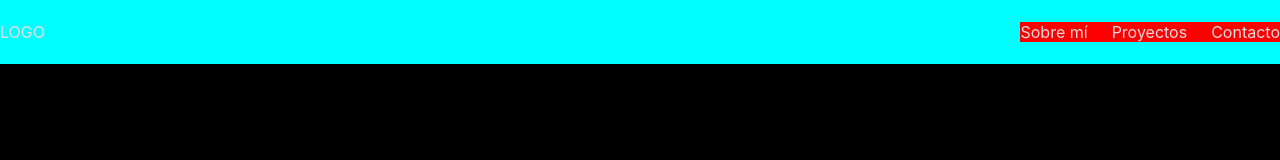
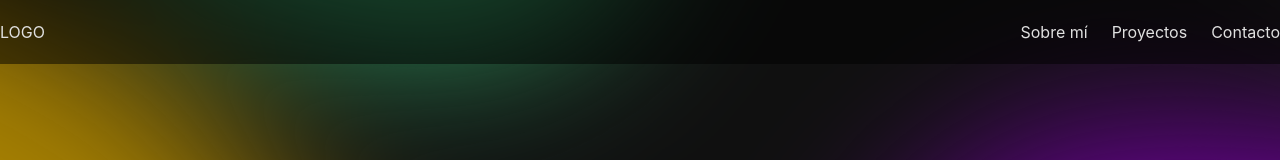
Before and after one commit to joseantonioverdugo/portfolio, a React (Vite) app: page / in a window 1280 px wide. Shown: the top 160 px of the page. Built offline with nearby package versions, Linux system fonts and the light colour scheme.

Commit message:
estilando circulos y principal

```diff
--- a/src/App.jsx
+++ b/src/App.jsx
@@ -1,5 +1,5 @@
 import Principal from './components/principal/Principal'
-import Circulos from './components/Circulos'
+import Circulos from './components/circulos/Circulos'
 import Navbar from './components/navbar/Navbar'
 import Proyectos from './components/Proyectos'
 import About from './components/About'
@@ -9,15 +9,13 @@ import Footer from './components/Footer'
 const App = () => {
   return (
     <>
-      {/* <Circulos /> */}
       <Navbar />
-      <div className='Wrapper'>
-        <Principal />
-        <Proyectos />
-        <About />
-        <Contacto />
-        <Footer />
-      </div>
+      <Circulos />
+      <Principal />
+      <Proyectos />
+      <About />
+      <Contacto />
+      <Footer />
     </>
   )
 }
--- a/src/components/Circulos.jsx
+++ b/src/components/circulos/Circulos.jsx
@@ -1,3 +1,5 @@
+import './circulos.scss'
+
 const Circulos = () => {
   return (
     <div className='Circulos'>
@@ -6,7 +8,7 @@ const Circulos = () => {
         viewBox='0 0 200 200'
         xmlns='http://www.w3.org/2000/svg'>
         <path
-          className='Circulos_path1'
+          className='Circulos-path1'
           d='M46.2,-11.4C52.1,3.1,43.7,25.8,27.5,37.5C11.4,49.1,-12.6,49.7,-32.6,36.9C-52.7,24.2,-69,-1.7,-62.9,-16.5C-56.9,-31.3,-28.4,-34.8,-4.1,-33.5C20.2,-32.1,40.3,-25.9,46.2,-11.4Z'
           transform='translate(100 100)'
         />
@@ -16,7 +18,7 @@ const Circulos = () => {
         viewBox='0 0 200 200'
         xmlns='http://www.w3.org/2000/svg'>
         <path
-          className='Circulos_path2'
+          className='Circulos-path2'
           d='M38.2,-51.3C46.1,-38.9,46.7,-23.6,50.9,-7.8C55.1,8,62.8,24.4,59.4,38.1C56,51.7,41.4,62.7,25.2,68.1C9,73.6,-8.9,73.4,-23.5,67C-38.1,60.6,-49.4,47.8,-51.7,34.4C-53.9,21,-47.1,7,-44.6,-8C-42.1,-23,-44,-38.9,-37.3,-51.5C-30.6,-64,-15.3,-73.3,-0.1,-73.2C15.2,-73.1,30.3,-63.7,38.2,-51.3Z'
           transform='translate(100 100)'
         />
@@ -26,7 +28,7 @@ const Circulos = () => {
         viewBox='0 0 200 200'
         xmlns='http://www.w3.org/2000/svg'>
         <path
-          className='Circulos_path3'
+          className='Circulos-path3'
           d='M48.9,-67.7C64,-66.4,77.5,-53.9,75.6,-39.8C73.8,-25.8,56.8,-10,48.3,2.6C39.8,15.3,39.7,24.8,35.5,32C31.3,39.3,22.8,44.1,14.3,44.7C5.9,45.3,-2.6,41.7,-15.1,42.2C-27.6,42.8,-44.1,47.6,-52.1,42.7C-60.1,37.8,-59.7,23.2,-55.4,11.8C-51.1,0.4,-42.8,-7.7,-36.9,-15.3C-31,-23,-27.5,-30.2,-21.8,-35.9C-16,-41.5,-8,-45.5,4.4,-52.4C16.9,-59.3,33.8,-69.1,48.9,-67.7Z'
           transform='translate(100 100)'
         />
@@ -36,7 +38,7 @@ const Circulos = () => {
         viewBox='0 0 200 200'
         xmlns='http://www.w3.org/2000/svg'>
         <path
-          className='Circulos_path4'
+          className='Circulos-path4'
           d='M47.7,21.4C38.6,43.3,-8,37.4,-22.2,12.6C-36.4,-12.3,-18.2,-56,5.1,-53.1C28.4,-50.1,56.8,-0.5,47.7,21.4Z'
           transform='translate(100 100)'
         />
--- /dev/null
+++ b/src/components/circulos/circulos.scss
@@ -0,0 +1,65 @@
+.Circulos {
+  position: fixed;
+  width: 100%;
+  height: 100%;
+  top: 0;
+  left: 0;
+  z-index: -1;
+  filter: blur(40px);
+  animation: circular 50s linear infinite both;
+  background-color: var(--negro-7);
+
+  &-1 {
+    position: absolute;
+    width: 50%;
+    height: 50%;
+    top: 0%;
+    left: 0%;
+    animation: circular 50s linear infinite both;
+  }
+  &-path1 {
+    fill: #2e8b57;
+  }
+  &-2 {
+    position: absolute;
+    width: 50%;
+    height: 50%;
+    top: 0%;
+    right: 0%;
+    animation: circular 50s linear infinite both;
+  }
+  &-path2 {
+    fill: rgb(111, 0, 155);
+  }
+  &-3 {
+    position: absolute;
+    width: 50%;
+    height: 50%;
+    bottom: 0%;
+    left: 0%;
+    animation: circular 50s linear infinite both;
+  }
+  &-path3 {
+    fill: rgb(165, 127, 1);
+  }
+  &-4 {
+    position: absolute;
+    width: 50%;
+    height: 50%;
+    bottom: 0%;
+    right: 0%;
+    animation: circular 50s linear infinite both;
+  }
+  &-path4 {
+    fill: rgb(0, 59, 155);
+  }
+}
+
+@keyframes circular {
+  from {
+    transform: rotate(0deg) scale(2);
+  }
+  to {
+    transform: rotate(360deg) scale(2);
+  }
+}
--- a/src/components/navbar/navbar.scss
+++ b/src/components/navbar/navbar.scss
@@ -2,12 +2,13 @@
 @import '../../scss/reset';
 
 .Navbar {
-  background-color: aqua;
+  // background-color: aqua;
   @include flex(row, nowrap, space-between, center);
   height: 4rem;
+  background-color: var(--negro-5);
 
   &-ul {
-    background-color: red;
+    // background-color: red;
     @include flex(row, nowrap, space-between, center);
     gap: 1.5rem;
   }
--- a/src/components/principal/principal.scss
+++ b/src/components/principal/principal.scss
@@ -3,7 +3,7 @@
 
 .Principal {
   // background-color: crimson;
-  height: 35vh;
+  height: 40vh;
   @include flex(column, nowrap, flex-end, center);
   &-h1 {
     font-size: clamp(1.7rem, 6vw, 5.5rem);
--- a/src/scss/app.scss
+++ b/src/scss/app.scss
@@ -3,7 +3,7 @@
 // @import '../components/navbar/navbar.scss';
 
 body {
-  background-color: lightblue;
+  background-color: var(--negro-7);
 }
 
 .Wrapper {
@@ -12,17 +12,6 @@ body {
   background-color: black;
 }
 
-.Circulos {
-  &-1 {
-  }
-  &-2 {
-  }
-  &-3 {
-  }
-  &-4 {
-  }
-}
-
 .img {
   max-width: 20rem;
 }
```
